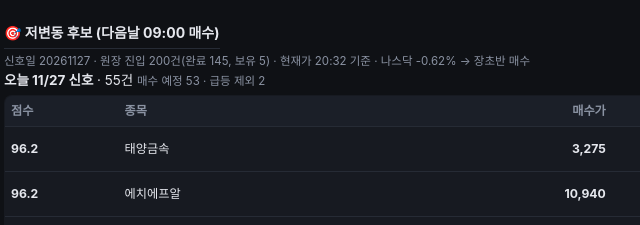
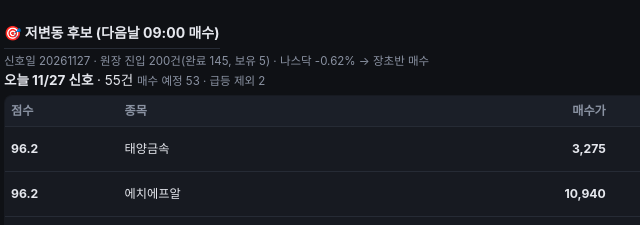
Before and after one commit to dawunkim93-eng/box-monitor, a plain HTML site: page index.html in a window 1280 px wide. Shown: the part 215-440 px from the top of the page, 10-650 px from the left. Drawn offline with Linux system fonts and the light colour scheme.

Commit message:
chore: 중복된 갱신 시각 문구 제거

```diff
--- a/index.html
+++ b/index.html
@@ -2280,7 +2280,7 @@ async function init(){
   if(note){
     note.innerHTML=`신호일 ${d.sig_date||"-"} · 원장 진입 ${sm.entries||0}건(완료 ${sm.done||0}, 보유 ${sm.holding||0})`
       + (cd.on?` · <span style="color:var(--amber)">⛔ 급락 쿨다운 — 오늘 신규 진입 없음</span>`:"")
-      + (d.live_updated?` · 현재가 ${String(d.live_updated).slice(11,16)} 기준`:"")
+
       + (d.nasdaq&&d.nasdaq.drop!=null?` · 나스닥 ${d.nasdaq.drop>0?"+":""}${d.nasdaq.drop}%`
           +(d.nasdaq.shift?` <span style="color:var(--amber)">→ 오늘은 장후반(15:20 종가) 매수</span>`:` <span class="sub">→ 장초반 매수</span>`):"");
   }
```
